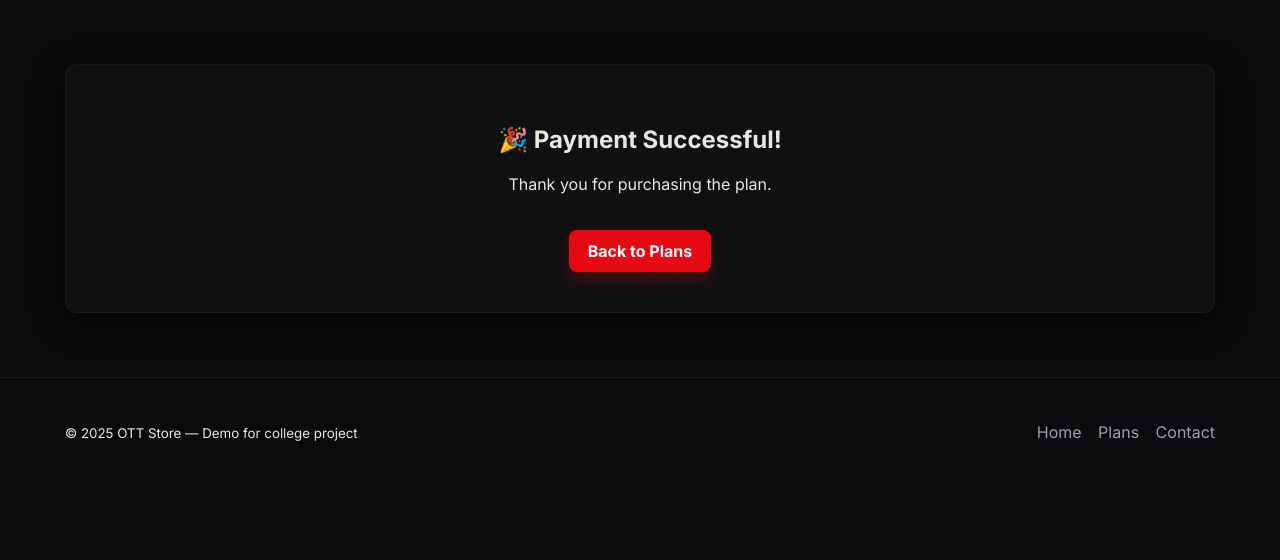
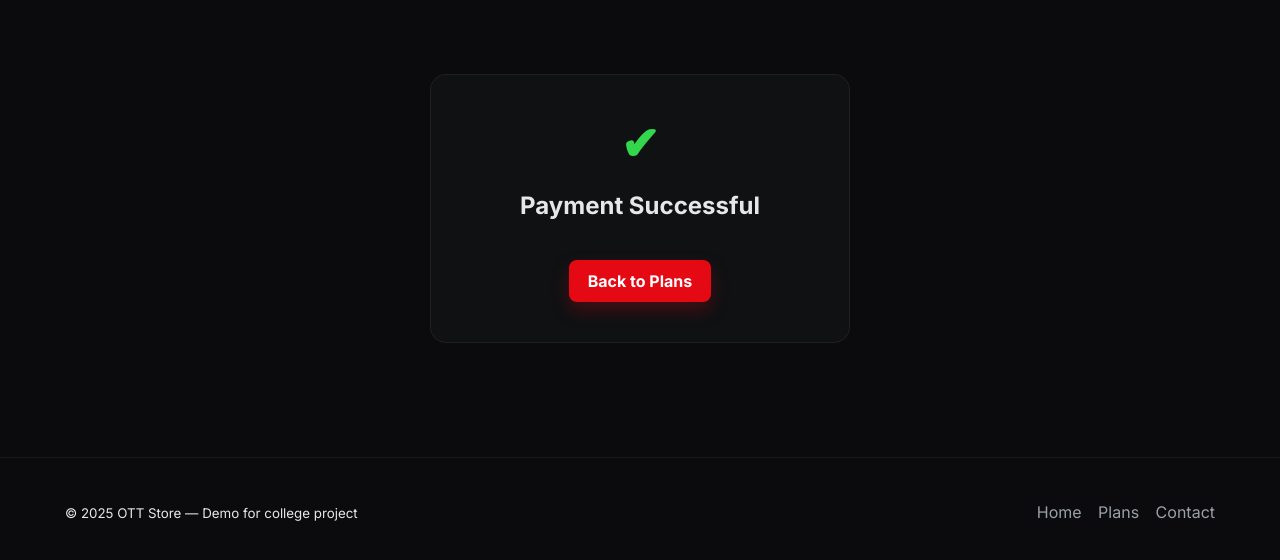
Before and after one commit to kafeelk528-ship-it/ott6, a Flask app: page /success in a window 1280 px wide. Shown: the part 77-637 px from the top of the page. Run offline with Flask 3, Linux system fonts and the light colour scheme.

Commit message:
Update success.html

```diff
--- a/templates/success.html
+++ b/templates/success.html
@@ -1,18 +1,19 @@
 {% extends "base.html" %}
-{% block title %}Success — OTT Store{% endblock %}
+{% block title %}Payment Success{% endblock %}
 
 {% block content %}
-<div class="card" style="text-align:center; padding:40px; margin-top:40px;">
-    <h2>🎉 Payment Successful!</h2>
-    <p class="muted">Thank you for purchasing the plan.</p>
+
+<div class="success-box">
+    <div class="checkmark">✔</div>
+    <h2>Payment Successful</h2>
 
     {% if plan %}
-    <h3>{{ plan.name }}</h3>
-    <p>Amount Paid: <strong>₹{{ plan.price }}</strong></p>
+    <p class="muted">You purchased <strong>{{ plan.name }}</strong> for <strong>₹{{ plan.price }}</strong>.</p>
     {% endif %}
 
-    <a href="{{ url_for('show_plans') }}" class="btn primary" style="margin-top:20px;">
+    <a href="{{ url_for('show_plans') }}" class="btn primary" style="margin-top: 20px;">
         Back to Plans
     </a>
 </div>
+
 {% endblock %}
```
